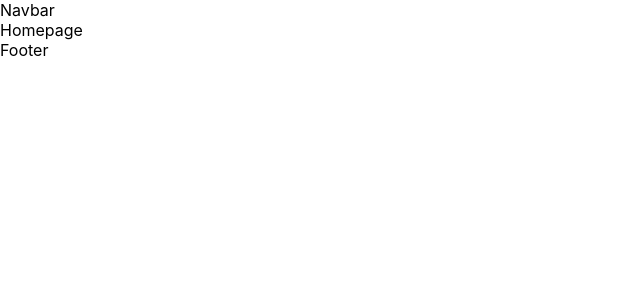
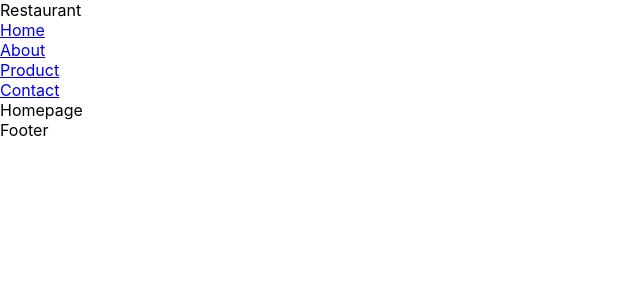
Before and after one commit to basitol/Restaurant-web-app, a React (Create React App) app: page / in a window 1280 px wide. Shown: the top 300 px of the page, without its empty margins (0-640 px from the left). Built offline with nearby package versions, Linux system fonts and the light colour scheme.

Commit message:
added: link structure to navbar

```diff
--- a/src/components/Navbar/Navbar.jsx
+++ b/src/components/Navbar/Navbar.jsx
@@ -1,8 +1,31 @@
 import React from "react";
+import { Link } from "react-router-dom";
 import "./Navbar.css";
 
 const Navbar = () => {
-  return <div>Navbar</div>;
+  return (
+    <>
+      <section className="flex flex-jc-sb">
+        <div>Restaurant</div>
+        <nav className="navbar close flex">
+          <ul className="flex">
+            <li>
+              <Link to="/">Home</Link>
+            </li>
+            <li>
+              <Link to="/about">About</Link>
+            </li>
+            <li>
+              <Link to="/product">Product</Link>
+            </li>
+            <li>
+              <Link to="/contact">Contact</Link>
+            </li>
+          </ul>
+        </nav>
+      </section>
+    </>
+  );
 };
 
 export default Navbar;
```
